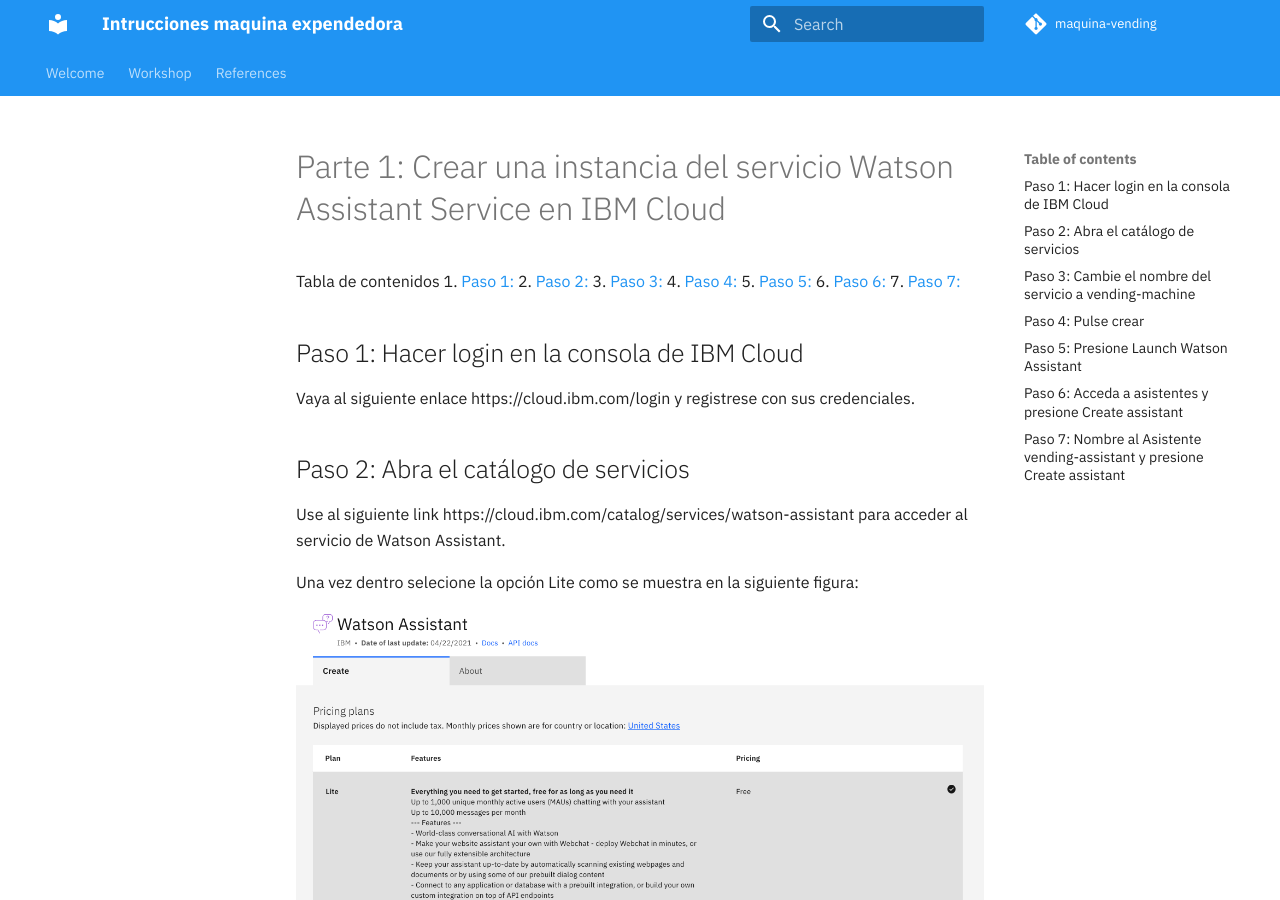
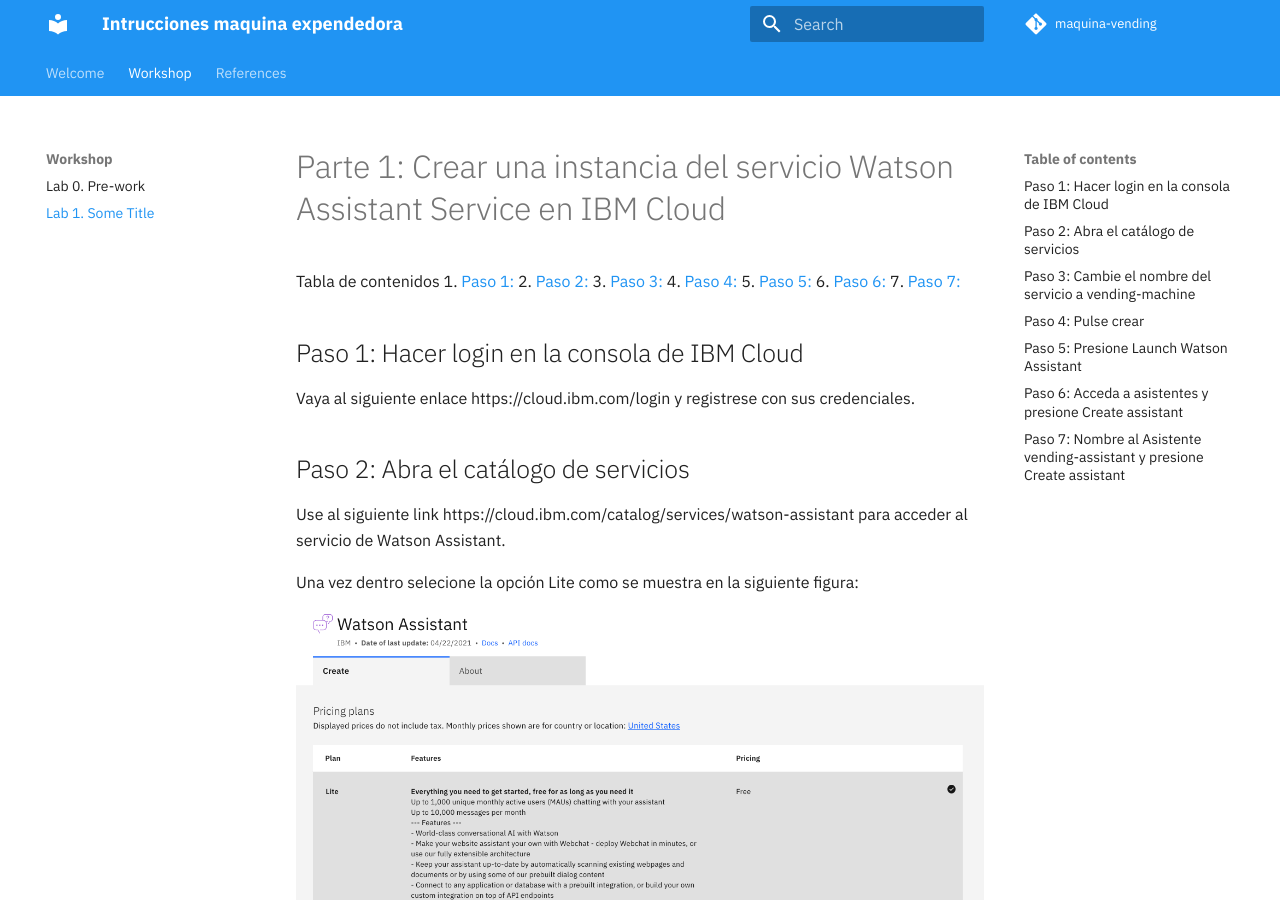
Before and after one commit to IBM/maquina-vending, an MkDocs documentation site: the page built from docs/lab-1/README.md, in a window 1280 px wide and 900 px high. Built offline with MkDocs 1.6.1 and Material for MkDocs 9.7.7, drawn with Linux system fonts in a browser that asks for light colours; comment, search, counter and statistics services are not loaded; part of the change alters nothing that is shown.

Commit message:
Update mkdocs.yml

```diff
--- a/mkdocs.yml
+++ b/mkdocs.yml
@@ -15,12 +15,12 @@ nav:
     - About the workshop: README.md
   - Workshop:
     - Lab 0. Pre-work: pre-work/README.md
-    - Lab 1. Some Title: docs/lab-1/README.md
+    - Lab 1. Some Title: lab-1/README.md
   - References:
-    - Additional Resources: docs/resources/RESOURCES.md
-    - Contributors: docs/resources/CONTRIBUTORS.md
-    - MkDocs Cheatsheet: docs/resources/MKDOCS.md
-    - Admin Guide: docs/resources/ADMIN.md
+    - Additional Resources: resources/RESOURCES.md
+    - Contributors: resources/CONTRIBUTORS.md
+    - MkDocs Cheatsheet: resources/MKDOCS.md
+    - Admin Guide: resources/ADMIN.md
 
 ## DO NOT CHANGE BELOW THIS LINE
 
```
